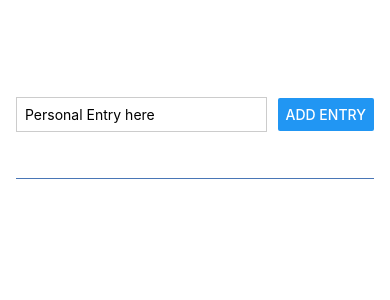
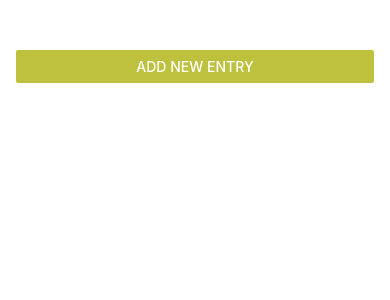
Before and after one commit to moreenkim/personal-journaling-app, a React Native app: screen / in a window 390 px wide. Shown: the top 300 px of the page. Built offline with nearby package versions, Linux system fonts and the light colour scheme.

Commit message:
Incooperate the modal from react native to display a popup modal when creating a new entry and make the modal functional

```diff
--- a/App.js
+++ b/App.js
@@ -1,26 +1,58 @@
 import { useState } from "react";
-import { StyleSheet, View, FlatList } from "react-native";
+import { StyleSheet, View, FlatList, Button } from "react-native";
 import EntryInput from "./components/EntryInput";
 import EntryItem from "./components/EntryItem";
 
 export default function App() {
   const [personalEntry, setPersonalEntry] = useState([]);
+  const [modalVisible, setModalVisible] = useState(false);
 
   function addEntryHandler(enteredText) {
     setPersonalEntry((currentEntries) => [
       ...currentEntries,
       { text: enteredText, key: Math.random().toString() },
     ]);
+    closeAddEntryModalHandler();
+  }
+
+  function deleteEntryHandler(id) {
+    setPersonalEntry((currentEntries) => {
+      return currentEntries.filter((entry) => entry.id !== id);
+    });
+  }
+
+  function openAddEntryModalButtonHandler() {
+    setModalVisible(true);
+  }
+
+  function closeAddEntryModalHandler() {
+    setModalVisible(false);
   }
 
   return (
     <View style={styles.appContainer}>
-      <EntryInput onAddEntry={addEntryHandler} />
+      <Button
+        title="Add new Entry"
+        color="#bdc13e"
+        onPress={openAddEntryModalButtonHandler}
+      />
+
+      <EntryInput
+        onAddEntry={addEntryHandler}
+        openModal={modalVisible}
+        closeModal={closeAddEntryModalHandler}
+      />
       <View style={styles.entryContainer}>
         <FlatList
           data={personalEntry}
           renderItem={(itemData) => {
-            return <EntryItem text={itemData.item.text} />;
+            return (
+              <EntryItem
+                text={itemData.item.text}
+                id={itemData.item.id}
+                onDeleteItem={deleteEntryHandler}
+              />
+            );
           }}
           alwaysBounceVertical={false}
         ></FlatList>
--- a/components/EntryInput.js
+++ b/components/EntryInput.js
@@ -1,5 +1,5 @@
 import React, { useState } from "react";
-import { TextInput, Button, View, StyleSheet } from "react-native";
+import { TextInput, Button, View, StyleSheet, Modal } from "react-native";
 
 function EntryInput(props) {
   const [enteredText, setEnteredText] = useState("");
@@ -10,10 +10,11 @@ function EntryInput(props) {
 
   function addEntryHandler() {
     props.onAddEntry(enteredText);
-    setEnteredText('')
+    setEnteredText("");
   }
 
   return (
+    <Modal animationType="slide" visible={props.openModal}>
       <View style={styles.inputContainer}>
         <TextInput
           style={styles.textInput}
@@ -21,8 +22,16 @@ function EntryInput(props) {
           onChangeText={entryInputHandler}
           value={enteredText}
         />
+             <View style={styles.buttonContainer}>
+          <View style={styles.button}>
             <Button title="Add Entry" onPress={addEntryHandler} />
           </View>
+          <View style={styles.button}>
+            <Button title="Cancel Modal" onPress={props.closeModal}/>
+          </View>
+        </View>
+      </View>
+    </Modal>
   );
 }
 
@@ -31,8 +40,7 @@ export default EntryInput;
 const styles = StyleSheet.create({
   inputContainer: {
     flex: 1,
-    flexDirection: "row",
-    justifyContent: "space-between",
+    justifyContent: "center",
     alignItems: "center",
     marginBottom: 24,
     borderBottomWidth: 1,
@@ -41,8 +49,15 @@ const styles = StyleSheet.create({
   textInput: {
     borderWidth: 1,
     borderColor: "#cccccc",
-    width: "70%",
-    marginRight: 8,
+    width: "90%",
     padding: 8,
   },
+  buttonContainer: {
+    flexDirection: "row",
+    marginTop: 16
+  },
+  button : {
+    width: "30%",
+    marginHorizontal: 8
+  }
 });
```
Lines whose indentation alone changed are shown as unchanged.
